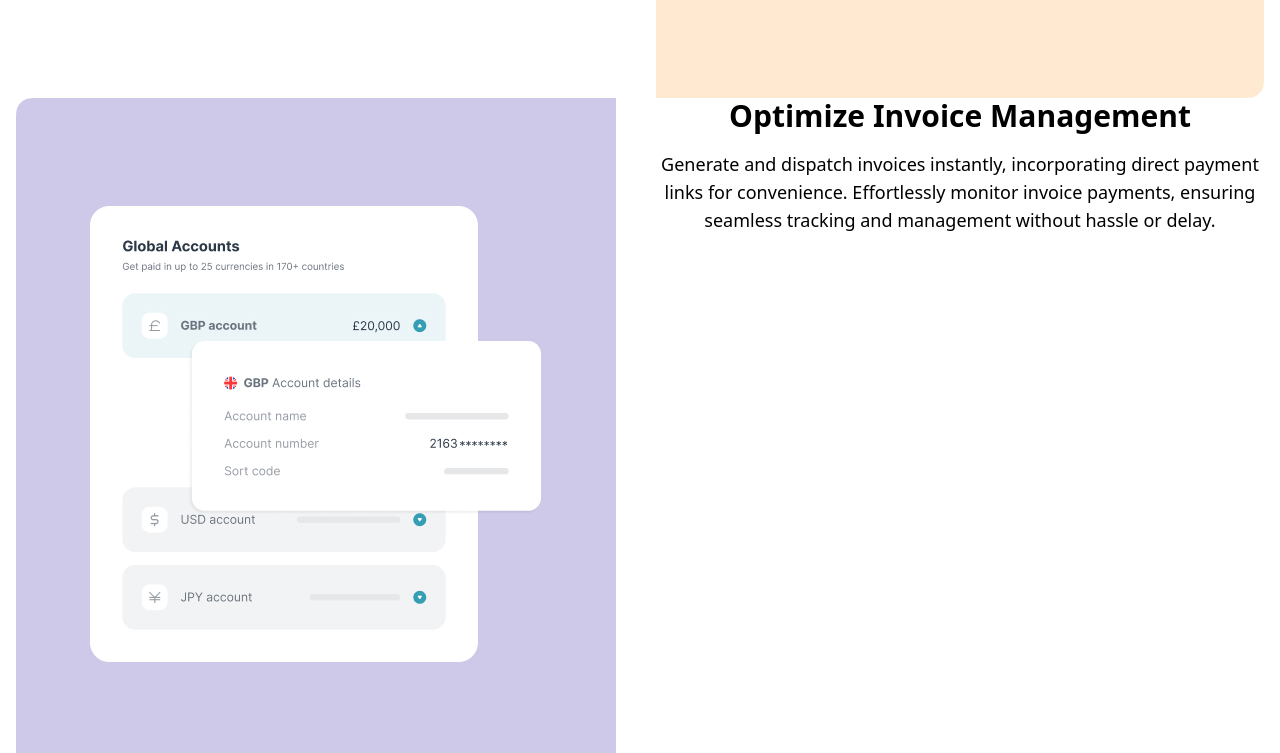
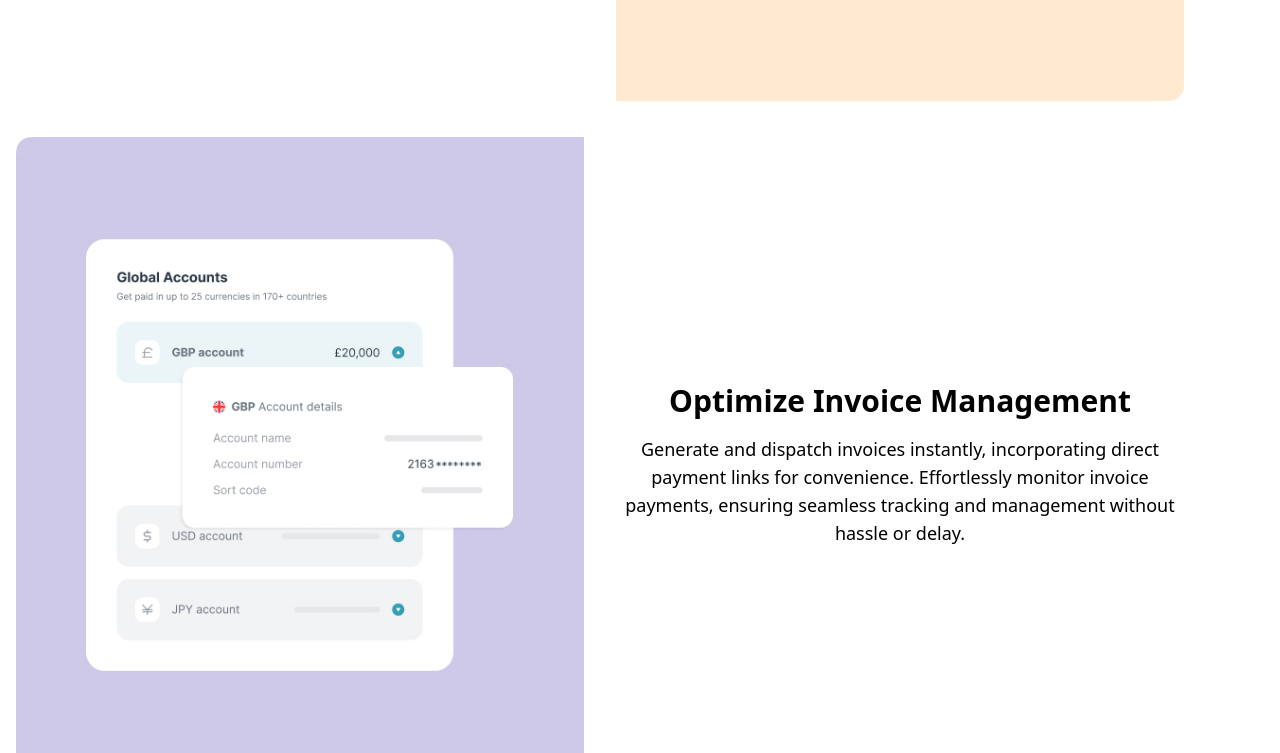
Before and after one commit to Njokimary/Pesha, a React (Create React App) app: page / in a window 1280 px wide. Shown: the part 1275-2028 px from the top of the page. Built offline with nearby package versions, Linux system fonts and the light colour scheme.

Commit message:
feat:add styling to the layouts page

```diff
--- a/src/Components/Layout.js
+++ b/src/Components/Layout.js
@@ -2,7 +2,7 @@ import React from 'react';
 
 function Layout() {
   return (
-    <div className="flex flex-wrap">
+    <div className="flex flex-wrap" style={{ width: '1200px', height: '2160px', padding: '48px 0 96px 0', gap: '0' }}>
 
       <div className="w-full md:w-1/2 px-4 flex items-center">
         <div className="text-center">
@@ -22,7 +22,7 @@ function Layout() {
       <div className="w-full md:w-1/2 px-4 ">
         <img src='accounts.jpg' alt='pesha' className="w-460 h-460" />
       </div>
-      <div className="w-full md:w-1/2 px-4">
+      <div className="w-full md:w-1/2 px-4 flex items-center">
         <div className="text-center">
           <h1 className="text-3xl font-bold mb-4">Optimize Invoice Management</h1>
           <p className="text-lg mb-4">Generate and dispatch invoices instantly, incorporating direct payment links for convenience. Effortlessly monitor invoice payments, ensuring seamless tracking and management without hassle or delay.</p>
```
